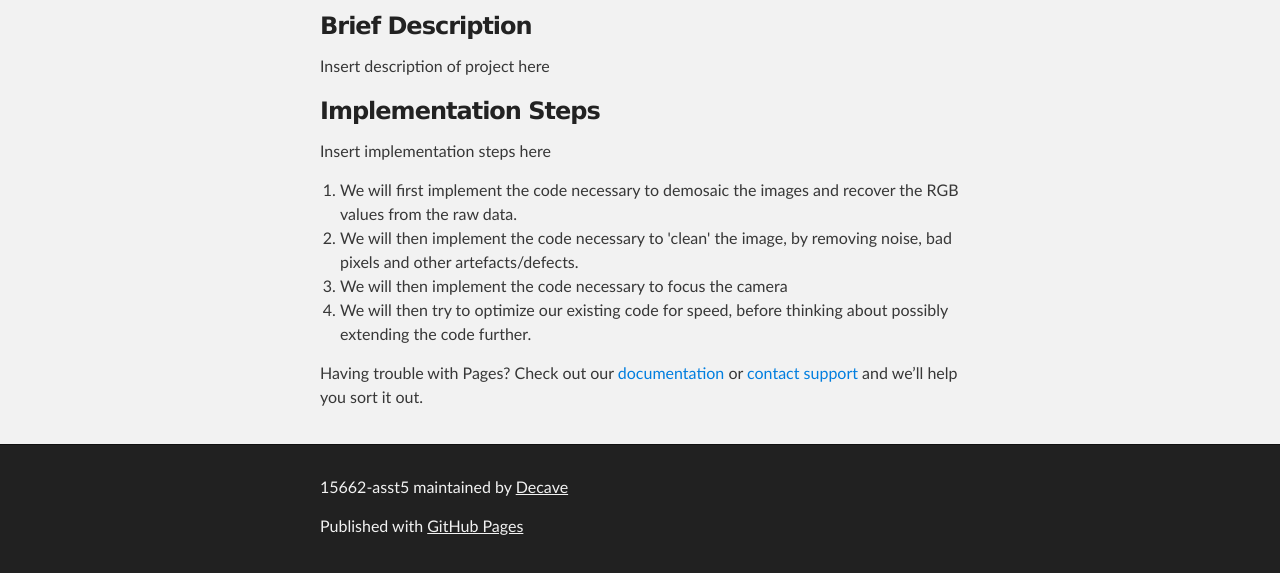
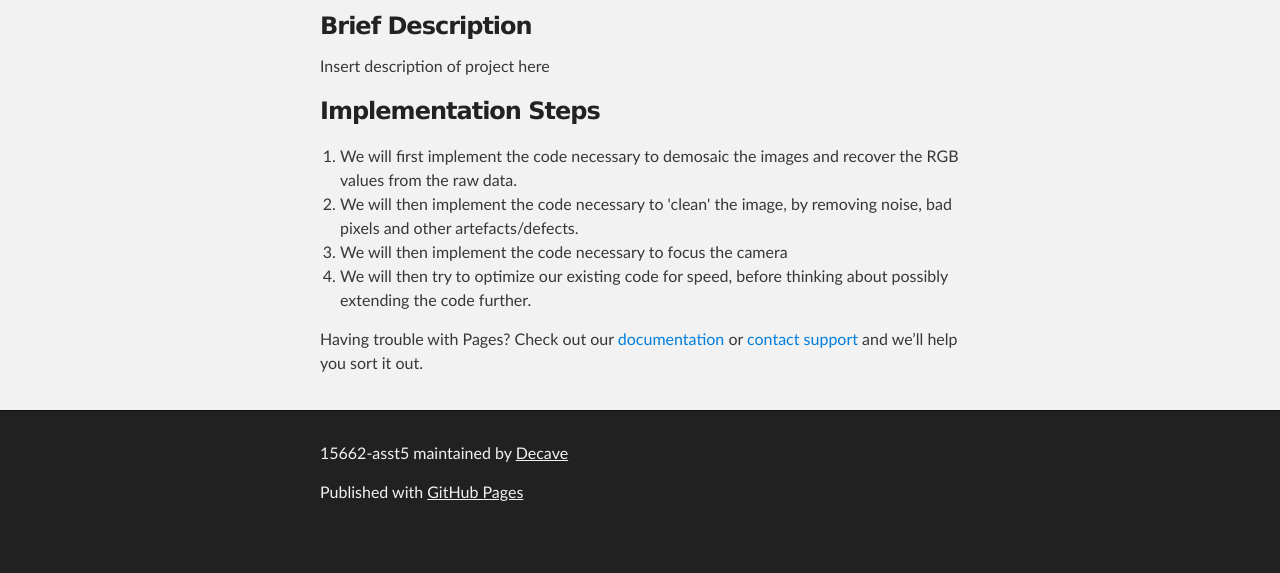
Before and after one commit to Byte-Lab/15662-asst5, a plain HTML site: page index.html in a window 1280 px wide. Shown: the part 252-825 px from the top of the page. After the commit the page ends 800 px from the top, so only its background shows below. Drawn offline with Linux system fonts and the light colour scheme.

Commit message:
Comitting implementation again

```diff
--- a/index.html
+++ b/index.html
@@ -44,7 +44,6 @@
 </h3>
 
 <p>
-    Insert implementation steps here
 	<ol>
 		<li>We will first implement the code necessary to demosaic the images and recover the RGB values from the raw data.</li>
 		<li>We will then implement the code necessary to 'clean' the image, by removing noise, bad pixels and other artefacts/defects.</li>
```
